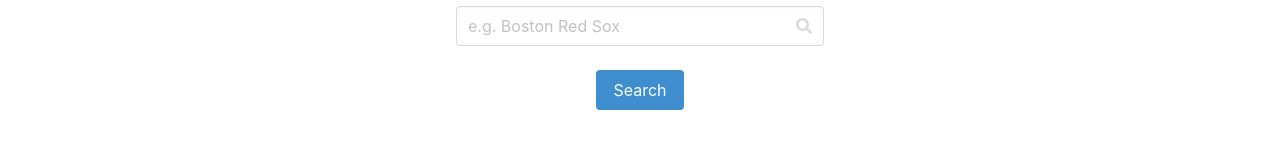
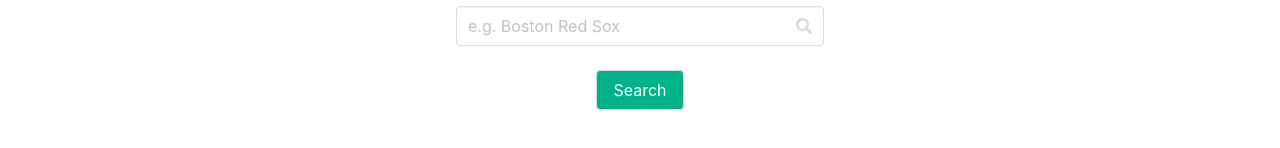
Before and after one commit to ewmiller/vue-york-times, a Vue app: page /#/search in a window 1280 px wide. Shown: the part 398-546 px from the top of the page. Built offline with nearby package versions, Linux system fonts and the light colour scheme.

Commit message:
more scss updates, remove package-lock.json

```diff
--- a/src/assets/scss/main.scss
+++ b/src/assets/scss/main.scss
@@ -1,9 +1,15 @@
-@import '~bulma/bulma';
-
 $lightgrey: rgb(134, 134, 134);
 $smallpad: 0.75em;
 $smallerpad: 0.5em;
 $largepad: 2em;
+
+$button-background-color: #00b386;
+$button-color: #ffffff;
+$button-hover-color: #ffffff;
+$button-hover-border-color: darkgrey;
+
+@import '~bulma/bulma';
+
 
 #app {
   -webkit-font-smoothing: antialiased;
--- a/src/components/SearchPage.vue
+++ b/src/components/SearchPage.vue
@@ -18,7 +18,7 @@
                     <input v-model="searchTerms" type="text" class="input" placeholder="e.g. Boston Red Sox">
                   </div>
                   <br>
-                  <button class="button is-info">Search</button>
+                  <button class="button">Search</button>
                 </div>
               </form>
             </div>
```
Also changed, not shown: 1 other file (tests, documents, lock files or other folders).
